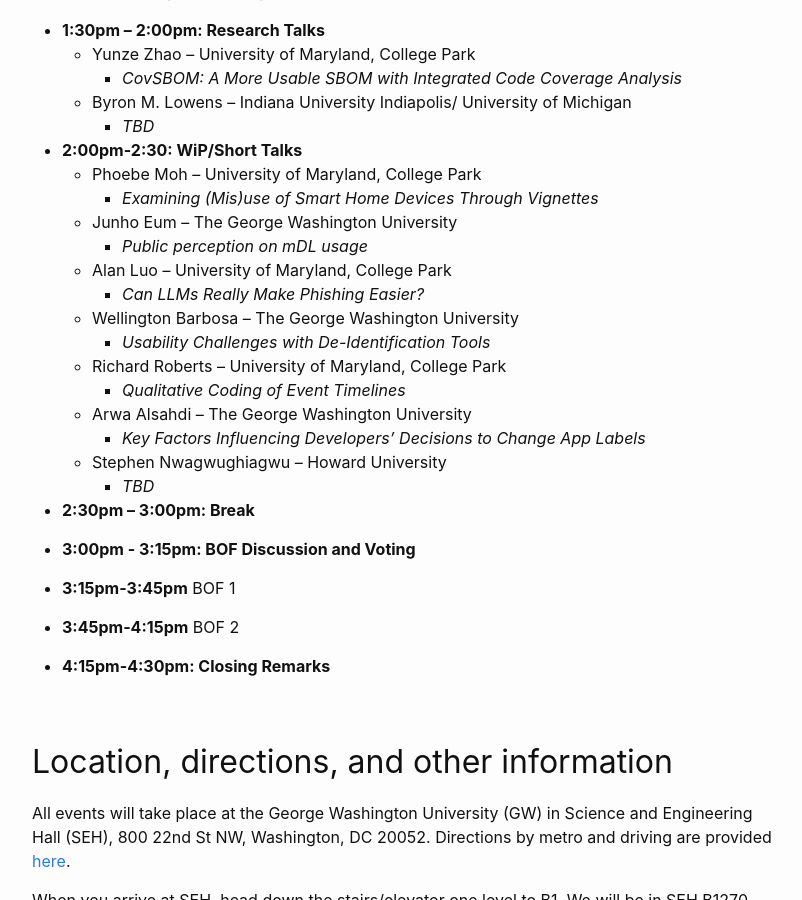
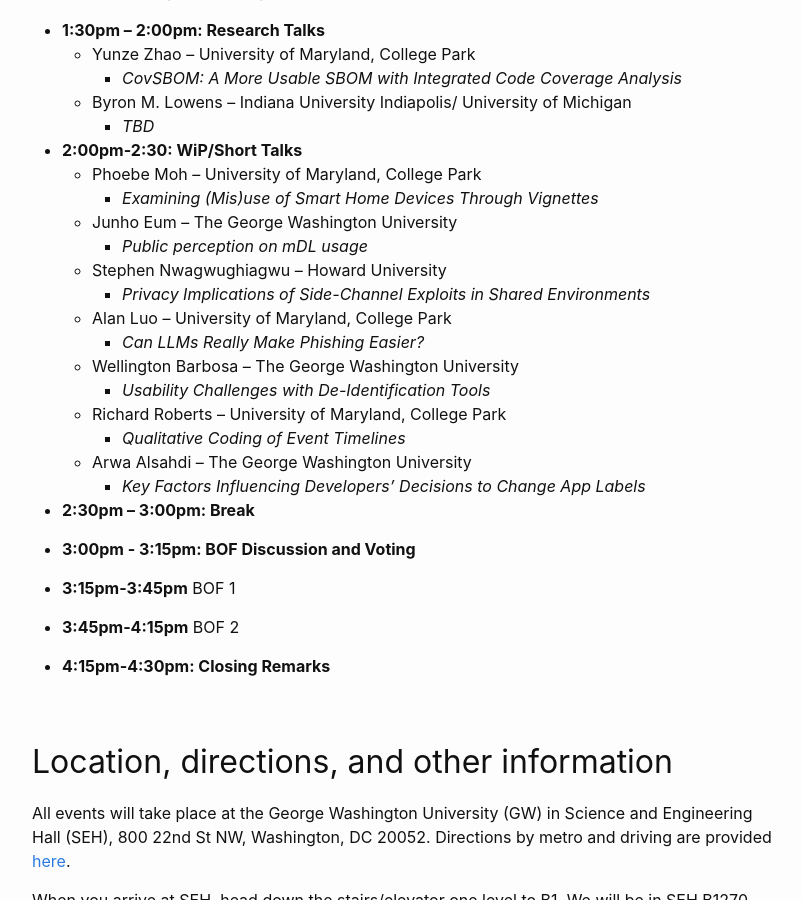
Before and after one commit to CACTUS-Colloquium/CACTUS-Colloquium.github.io, a Jekyll site: the page built from _posts/2024-12-10-index.md, in a window 1280 px wide and 900 px high, scrolled down 1582 px. Shown: the whole window, without its empty margins (238-1040 px from the left). Built offline with Jekyll 4.4.1, drawn with Linux system fonts in a browser that asks for light colours.

Commit message:
adding stephen

```diff
--- a/_posts/2024-12-10-index.md
+++ b/_posts/2024-12-10-index.md
@@ -61,6 +61,8 @@ Registration is [open](https://go.umd.edu/CACTUS-F24)!
      * *Examining (Mis)use of Smart Home Devices Through Vignettes*
    * Junho Eum -- The George Washington University
      * *Public perception on mDL usage*
+   * Stephen Nwagwughiagwu -- Howard University
+     * *Privacy Implications of Side-Channel Exploits in Shared Environments*
    * Alan Luo -- University of Maryland, College Park
      * *Can LLMs Really Make Phishing Easier?*
    * Wellington Barbosa -- The George Washington University
@@ -69,8 +71,6 @@ Registration is [open](https://go.umd.edu/CACTUS-F24)!
      * *Qualitative Coding of Event Timelines*
    * Arwa Alsahdi -- The George Washington University
      * *Key Factors Influencing Developers' Decisions to Change App Labels*
-   * Stephen Nwagwughiagwu -- Howard University
-     * *TBD*
 
 * **2:30pm -- 3:00pm: Break**
 
```
